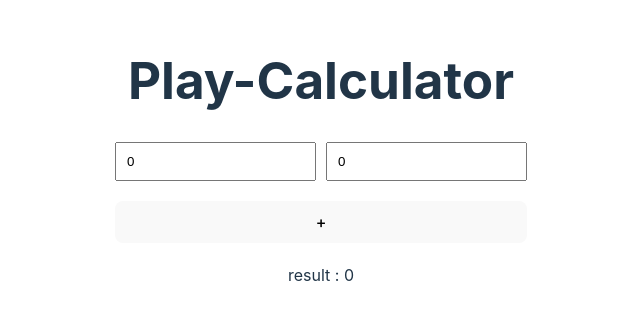
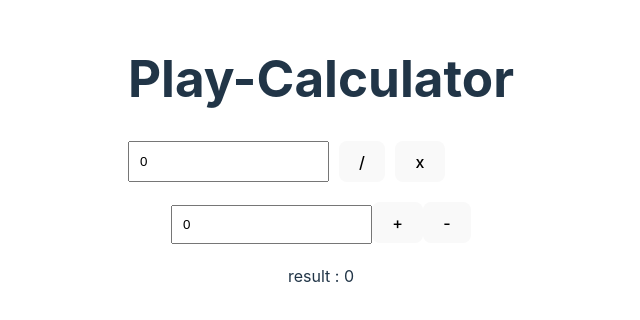
Before and after one commit to FlorinBejera2002/react-play, a React (Vite) app: page / in a window 1280 px wide. Shown: the part 248-568 px from the top of the page, without its empty margins (319-959 px from the left). Built offline with nearby package versions, Linux system fonts and the light colour scheme.

Commit message:
added button for decrease, divided, multiply

```diff
--- a/src/App.tsx
+++ b/src/App.tsx
@@ -6,7 +6,22 @@ export const App = () => {
   const [numberOne, setNumberOne] = useState(0);
   const [numberTwo, setNumberTwo] = useState(0);
   const calculateSum = () => {
-    const sum =  numberOne+ numberTwo;
+    const sum = numberOne + numberTwo;
+    setResult(sum);
+  };
+
+  const decreaseSum = () => {
+    const sum = numberOne - numberTwo;
+    setResult(sum);
+  };
+
+  const dividedSum = () => {
+    const sum = numberOne / numberTwo;
+    setResult(sum);
+  };
+
+  const multiplySum = () => {
+    const sum = numberOne * numberTwo;
     setResult(sum);
   };
 
@@ -22,6 +37,12 @@ export const App = () => {
             type="text"
             value={numberOne}
           />
+
+          <button onClick={dividedSum}>/</button>
+          <button onClick={multiplySum}>x</button>
+        </div>
+
+        <div>
           <input
             type="text"
             value={numberTwo}
@@ -29,9 +50,10 @@ export const App = () => {
               setNumberTwo(+e.target.value);
             }}
           />
+          <button onClick={calculateSum}>+</button>
+          <button onClick={decreaseSum}>-</button>
         </div>
 
-        <button onClick={calculateSum}>+</button>
         <label>result : {result}</label>
       </div>
     </div>
```
